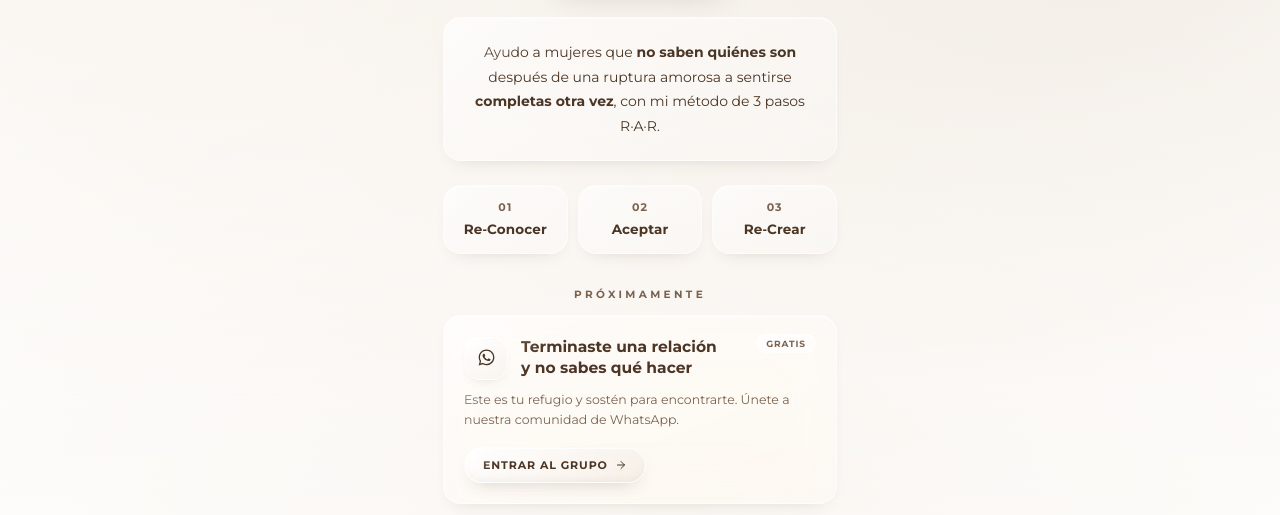
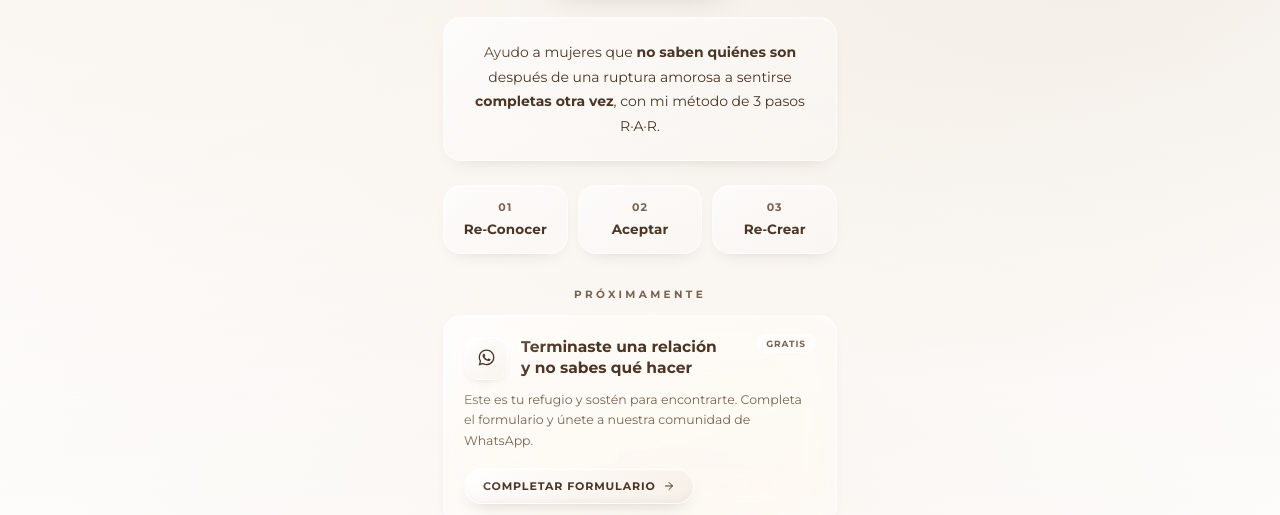
Before and after one commit to Karenlinarespe/metodo-rar-linktree, a plain HTML site: page index.html in a window 1280 px wide. Shown: the part 281-796 px from the top of the page. Drawn offline with Linux system fonts and the light colour scheme.

Commit message:
Add files via upload

```diff
--- a/index.html
+++ b/index.html
@@ -612,7 +612,7 @@
     <div class="cards">
 
       <!-- 1. Comunidad WhatsApp -->
-      <a class="card" href="https://wa.me/34662220378" target="_blank" rel="noopener">
+      <a class="card" href="https://forms.gle/LJkp4NeVuwgEqgcm8" target="_blank" rel="noopener">
         <span class="badge-tag">Gratis</span>
         <div class="card-top">
           <div class="icon-wrap">
@@ -620,9 +620,9 @@
           </div>
           <h3>Terminaste una relación<br>y no sabes qué hacer</h3>
         </div>
-        <p>Este es tu refugio y sostén para encontrarte. Únete a nuestra comunidad de WhatsApp.</p>
+        <p>Este es tu refugio y sostén para encontrarte. Completa el formulario y únete a nuestra comunidad de WhatsApp.</p>
         <span class="card-btn">
-          Entrar al grupo
+          Completar formulario
           <svg viewBox="0 0 24 24" fill="none" stroke="currentColor" stroke-width="2" stroke-linecap="round" stroke-linejoin="round"><line x1="5" y1="12" x2="19" y2="12"/><polyline points="12 5 19 12 12 19"/></svg>
         </span>
       </a>
```
